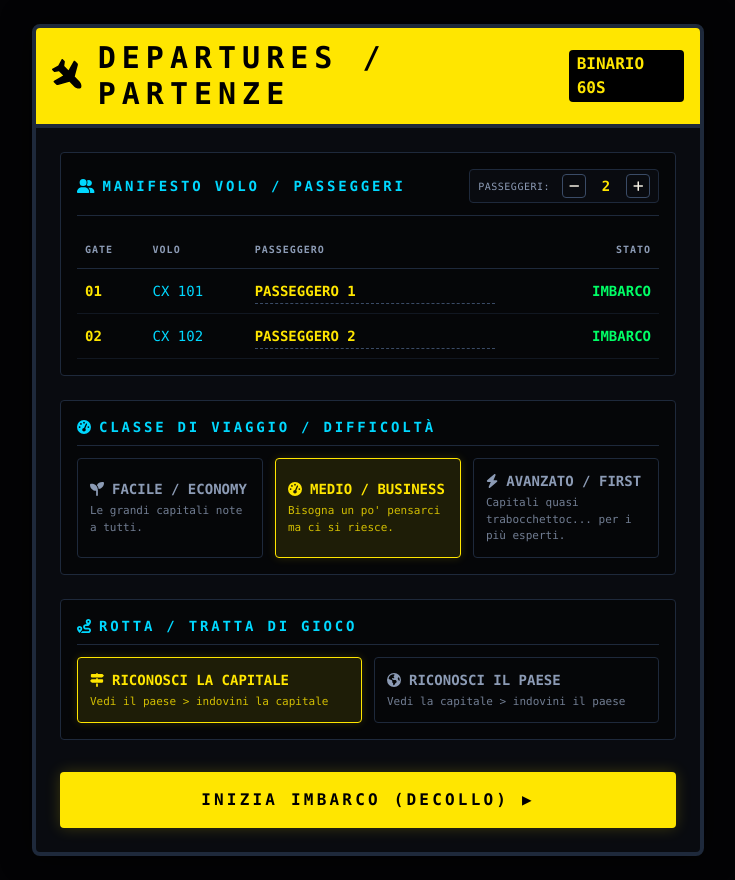
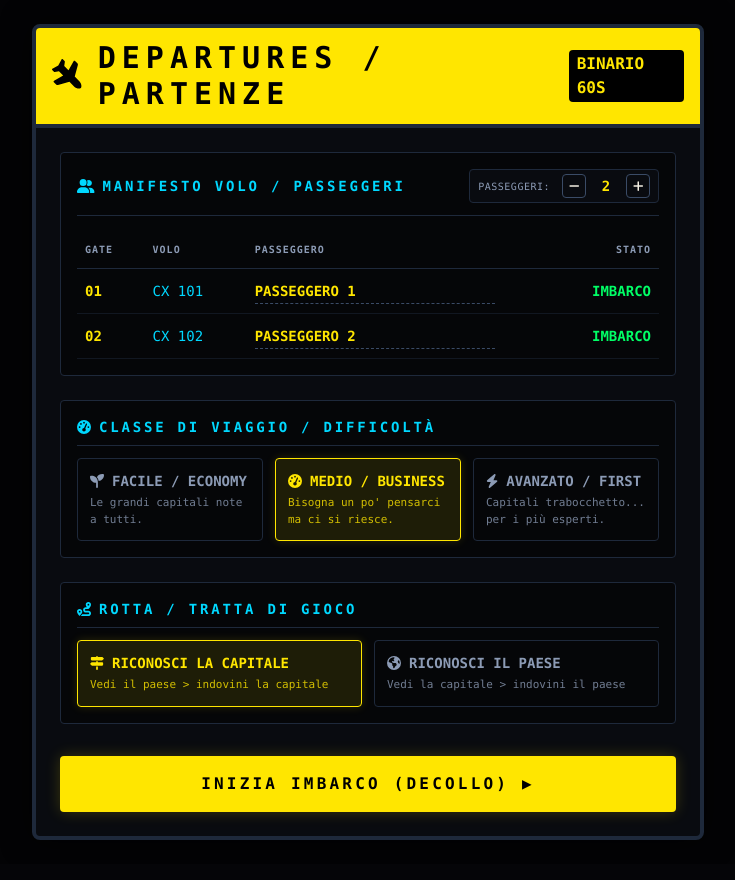
Before and after one commit to ImVinzzzz/Capitali-Express, a React (Vite) app: page / in a window 1280 px wide. Shown: the whole page, without its empty margins (272-1007 px from the left). Built offline with nearby package versions, Linux system fonts and the light colour scheme.

Commit message:
Update GameSetup.tsx

```diff
--- a/src/components/GameSetup.tsx
+++ b/src/components/GameSetup.tsx
@@ -27,7 +27,7 @@ const MAX_PLAYERS = 6;
 const DIFFICULTY_OPTIONS: { value: Difficulty; label: string; hint: string; icon: typeof faSeedling }[] = [
   { value: "facile", label: "Facile / Economy", hint: "Le grandi capitali note a tutti.", icon: faSeedling },
   { value: "medio", label: "Medio / Business", hint: "Bisogna un po' pensarci ma ci si riesce.", icon: faGaugeHigh },
-  { value: "avanzato", label: "Avanzato / First", hint: "Capitali quasi trabocchettoc... per i più esperti.", icon: faBolt },
+  { value: "avanzato", label: "Avanzato / First", hint: "Capitali trabocchetto... per i più esperti.", icon: faBolt },
 ];
 
 const MODE_OPTIONS: { value: GameMode; label: string; hint: string; icon: typeof faSignsPost }[] = [
```
